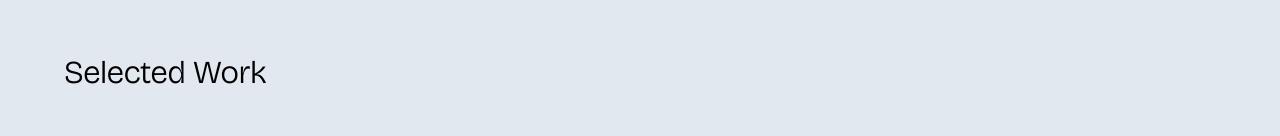
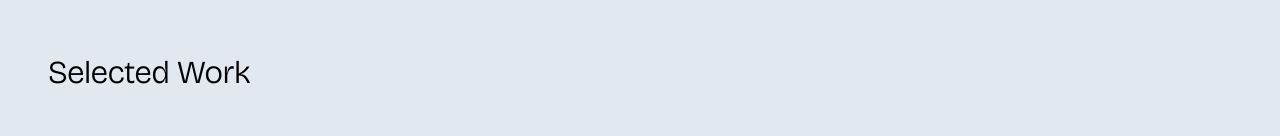
Before and after one commit to buildroot-tech/front-buildroot, a Next.js app: page /about in a window 1280 px wide. Shown: the part 4985-5121 px from the top of the page. Built offline with nearby package versions, Linux system fonts and the light colour scheme.

Commit message:
style(home): align featured work heading to grid edge on large screens

```diff
--- a/components/home/SelectWork.tsx
+++ b/components/home/SelectWork.tsx
@@ -39,7 +39,7 @@ export function SelectWork({ dict }: SelectWorkProps) {
 
   return (
     <section className="relative w-full bg-[var(--bg-primary)] py-24 md:py-40 overflow-hidden">
-      <div className="container-padded">
+      <div className="w-full px-6 md:px-12">
         {/* Header */}
         <div className="mb-2 md:mb-4">
           <h2 className="heading text-h3 capitalize">{dict?.home?.work?.title || "Featured Projects"}</h2>
```
